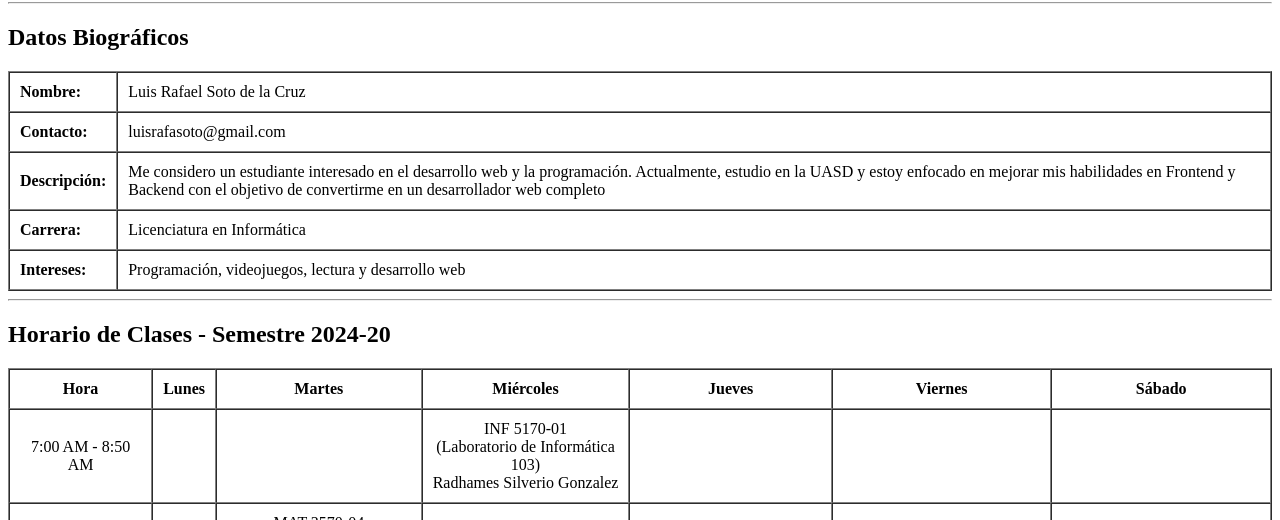
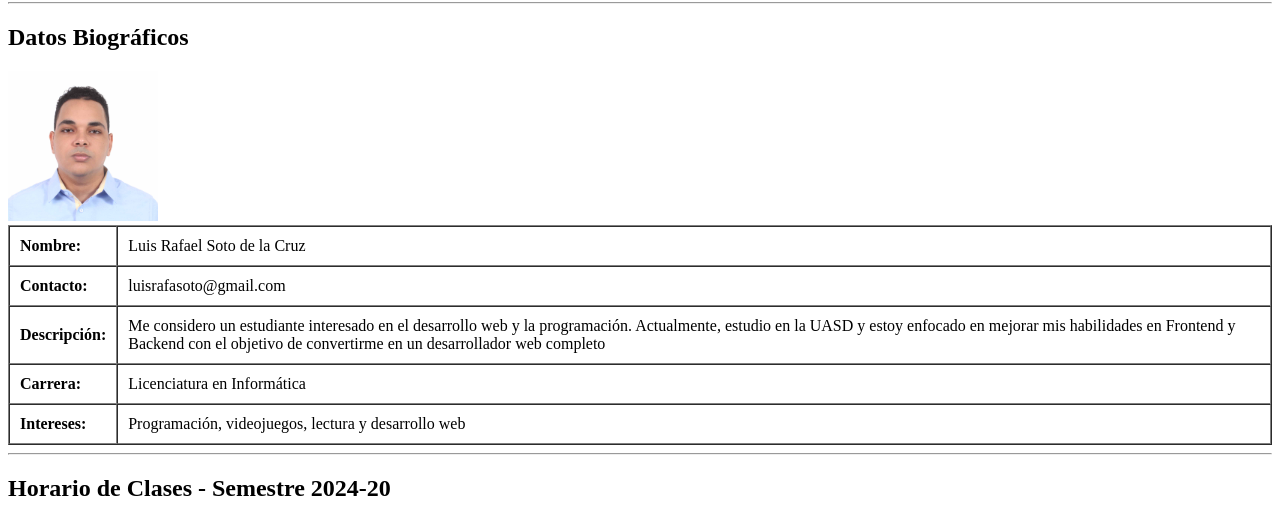
Before and after one commit to LuisRSoto/PaginaPersonal, a plain HTML site: page index.html in a window 1280 px wide. Shown: the part 240-760 px from the top of the page. Drawn offline with Linux system fonts and the light colour scheme.

Commit message:
Update index.html

```diff
--- a/index.html
+++ b/index.html
@@ -17,6 +17,7 @@
     <!-- Sección de Datos Biográficos -->
     <section>
         <h2>Datos Biográficos</h2>
+        <img src="img/foto.JPG" alt="Mi foto" width="150" height="150">
         <table border="1" cellpadding="10" cellspacing="0">
             <tr>
                 <td><strong>Nombre:</strong></td>
```
